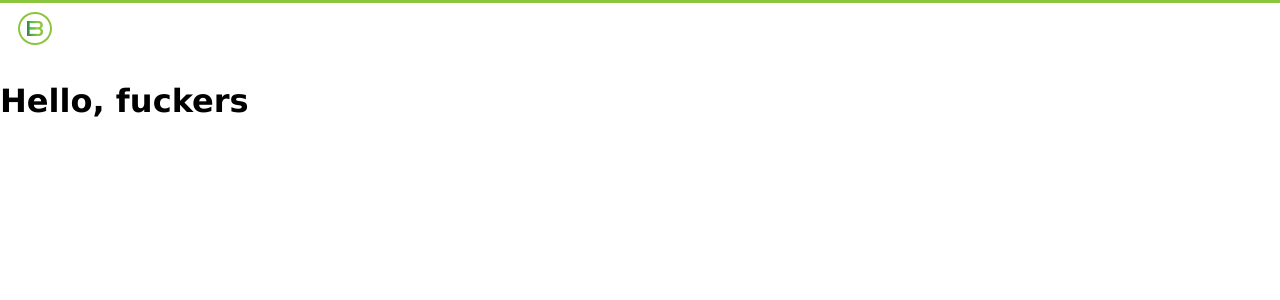
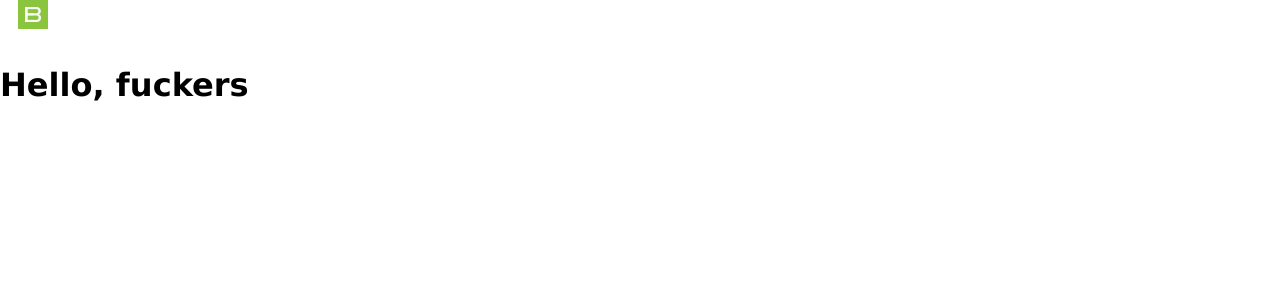
Before and after one commit to marbiano/bahn, a Jekyll site: the page built from index.html, in a window 1280 px wide. Shown: the top 300 px of the page. Built offline with Jekyll 4.4.1, drawn with Linux system fonts in a browser that asks for light colours; Markdown is read by kramdown in place of the engine named in the settings; a style sheet for code colours, icons or effects is not loaded.

Commit message:
More changes to the header

```diff
--- a/css/screen.css
+++ b/css/screen.css
@@ -75,42 +75,35 @@ body {
   font-size-adjust: 0.5;
   font-weight: 200;
   font-style: normal;
-  border-top: 3px solid #8bc53e;
 }
 
-/* line 44, ../sass/screen.scss */
+/* line 43, ../sass/screen.scss */
 .post {
   padding: 0 1em 0 1em;
 }
 
-/* line 48, ../sass/screen.scss */
+/* line 47, ../sass/screen.scss */
 .title {
   padding-left: 1em;
-  padding-top: 0.5em;
 }
-/* line 51, ../sass/screen.scss */
+/* line 49, ../sass/screen.scss */
 .title a {
   display: inline-block;
   padding: 0.4em;
-  border: 2px solid #8bc53e;
-  -webkit-border-radius: 50%;
-  -moz-border-radius: 50%;
-  -ms-border-radius: 50%;
-  -o-border-radius: 50%;
-  border-radius: 50%;
+  background: #8bc53e;
 }
-/* line 56, ../sass/screen.scss */
+/* line 53, ../sass/screen.scss */
 .title a img {
   display: block;
   border: none;
 }
 
-/* line 64, ../sass/screen.scss */
+/* line 61, ../sass/screen.scss */
 a {
   color: #8bc53e;
 }
 
-/* line 68, ../sass/screen.scss */
+/* line 65, ../sass/screen.scss */
 h1 {
   font-size: 1.94444em;
   line-height: 1.54286em;
@@ -123,7 +116,7 @@ h1 {
   margin-bottom: 0.38571em;
 }
 
-/* line 76, ../sass/screen.scss */
+/* line 73, ../sass/screen.scss */
 .author-date {
   margin-bottom: 1.5em;
   color: #ccc;
```
Also changed, not shown: images/logo-small.png.
